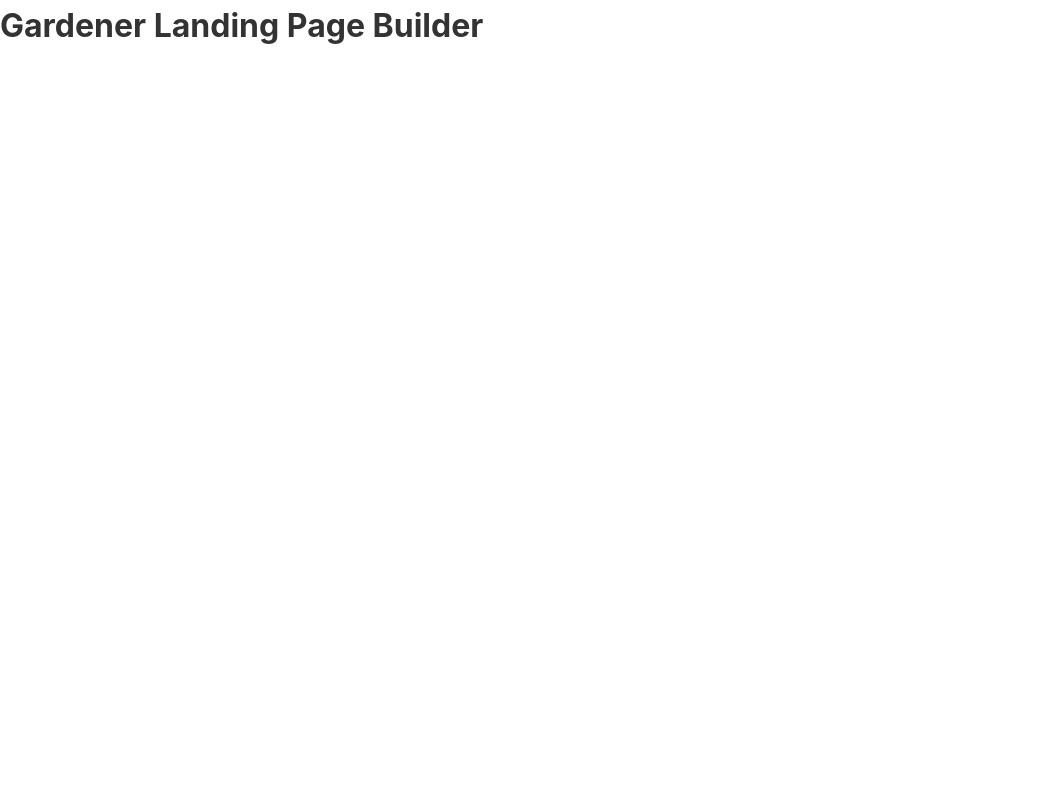
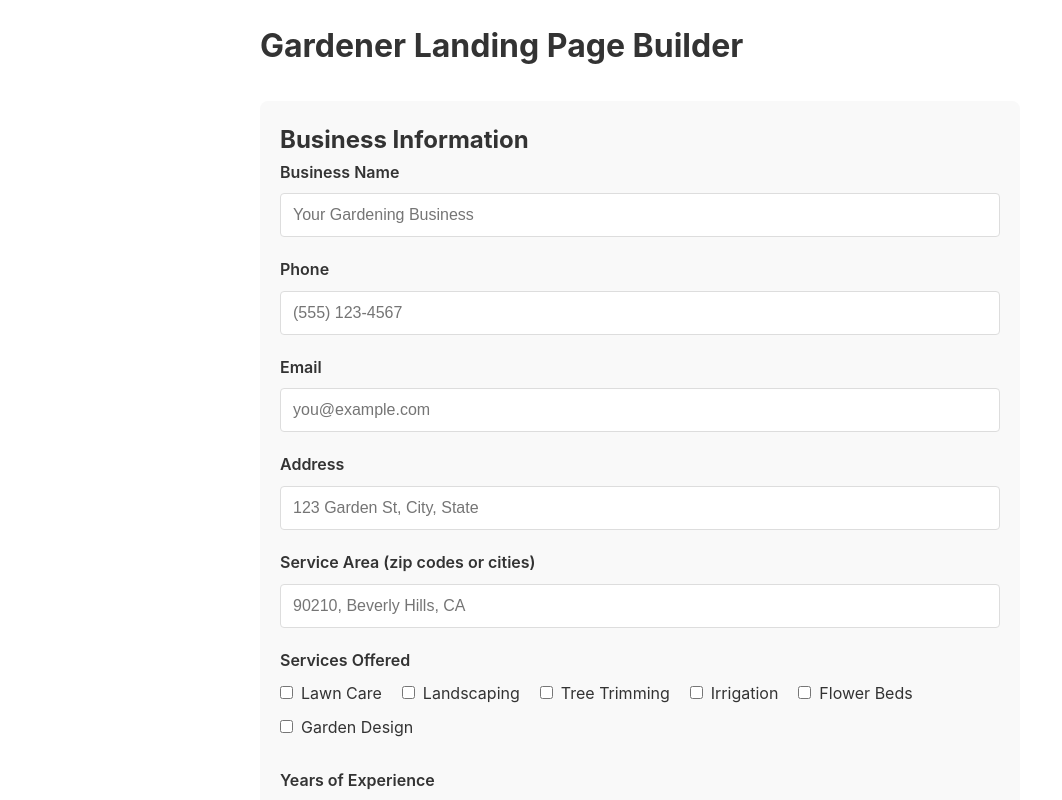
Before and after one commit to felipefuentescoder/gardener, a React (Vite) app in the folder client/: page / in a window 1280 px wide. Shown: the top 800 px of the page, without its empty margins (0-1062 px from the left). Built offline with nearby package versions, Linux system fonts and the light colour scheme.

Commit message:
feat: add business form component

```diff
--- a/client/src/App.jsx
+++ b/client/src/App.jsx
@@ -1,9 +1,17 @@
-import React from 'react'
+import React, { useState } from 'react'
+import BusinessForm from './components/BusinessForm'
 
 function App() {
+  const [formData, setFormData] = useState({})
+
   return (
-    <div>
-      <h1>Gardener Landing Page Builder</h1>
+    <div className="app">
+      <header>
+        <h1>Gardener Landing Page Builder</h1>
+      </header>
+      <main>
+        <BusinessForm data={formData} onChange={setFormData} />
+      </main>
     </div>
   )
 }
--- /dev/null
+++ b/client/src/components/BusinessForm.jsx
@@ -0,0 +1,119 @@
+import React from 'react'
+
+const serviceOptions = [
+  'Lawn Care',
+  'Landscaping',
+  'Tree Trimming',
+  'Irrigation',
+  'Flower Beds',
+  'Garden Design'
+]
+
+export default function BusinessForm({ data, onChange }) {
+  // Handle nested contact changes
+  const handleContactChange = (field, value) => {
+    onChange({
+      ...data,
+      contact: { ...data.contact, [field]: value }
+    })
+  }
+
+  // Handle service toggles
+  const toggleService = (service) => {
+    const services = data.services?.includes(service)
+      ? data.services.filter(s => s !== service)
+      : [...(data.services || []), service]
+    onChange({ ...data, services })
+  }
+
+  return (
+    <div className="form-section">
+      <h2>Business Information</h2>
+
+      <div className="form-group">
+        <label>Business Name</label>
+        <input
+          type="text"
+          value={data.businessName || ''}
+          onChange={(e) => onChange({ ...data, businessName: e.target.value })}
+          placeholder="Your Gardening Business"
+        />
+      </div>
+
+      <div className="form-group">
+        <label>Phone</label>
+        <input
+          type="tel"
+          value={data.contact?.phone || ''}
+          onChange={(e) => handleContactChange('phone', e.target.value)}
+          placeholder="(555) 123-4567"
+        />
+      </div>
+
+      <div className="form-group">
+        <label>Email</label>
+        <input
+          type="email"
+          value={data.contact?.email || ''}
+          onChange={(e) => handleContactChange('email', e.target.value)}
+          placeholder="you@example.com"
+        />
+      </div>
+
+      <div className="form-group">
+        <label>Address</label>
+        <input
+          type="text"
+          value={data.contact?.address || ''}
+          onChange={(e) => handleContactChange('address', e.target.value)}
+          placeholder="123 Garden St, City, State"
+        />
+      </div>
+
+      <div className="form-group">
+        <label>Service Area (zip codes or cities)</label>
+        <input
+          type="text"
+          value={data.serviceArea || ''}
+          onChange={(e) => onChange({ ...data, serviceArea: e.target.value })}
+          placeholder="90210, Beverly Hills, CA"
+        />
+      </div>
+
+      <div className="form-group">
+        <label>Services Offered</label>
+        <div className="checkbox-group">
+          {serviceOptions.map(service => (
+            <label key={service}>
+              <input
+                type="checkbox"
+                checked={data.services?.includes(service) || false}
+                onChange={() => toggleService(service)}
+              />
+              {service}
+            </label>
+          ))}
+        </div>
+      </div>
+
+      <div className="form-group">
+        <label>Years of Experience</label>
+        <input
+          type="text"
+          value={data.experience || ''}
+          onChange={(e) => onChange({ ...data, experience: e.target.value })}
+          placeholder="10 years"
+        />
+      </div>
+
+      <div className="form-group">
+        <label>Certifications / Licenses</label>
+        <textarea
+          value={data.certifications || ''}
+          onChange={(e) => onChange({ ...data, certifications: e.target.value })}
+          placeholder="Licensed & Insured, Certified Arborist..."
+        />
+      </div>
+    </div>
+  )
+}
--- a/client/src/index.css
+++ b/client/src/index.css
@@ -9,3 +9,51 @@ body {
   line-height: 1.6;
   color: #333;
 }
+
+.app {
+  max-width: 800px;
+  margin: 0 auto;
+  padding: 20px;
+}
+
+header {
+  margin-bottom: 30px;
+}
+
+.form-section {
+  background: #f9f9f9;
+  padding: 20px;
+  border-radius: 8px;
+  margin-bottom: 20px;
+}
+
+.form-group {
+  margin-bottom: 20px;
+}
+
+.form-group label {
+  display: block;
+  font-weight: 600;
+  margin-bottom: 8px;
+}
+
+.form-group input[type="text"],
+.form-group input[type="email"],
+.form-group input[type="tel"],
+.form-group textarea {
+  width: 100%;
+  padding: 12px;
+  border: 1px solid #ddd;
+  border-radius: 4px;
+  font-size: 16px;
+}
+
+.checkbox-group label {
+  display: inline-block;
+  margin-right: 20px;
+  font-weight: normal;
+}
+
+.checkbox-group input {
+  margin-right: 8px;
+}
```
